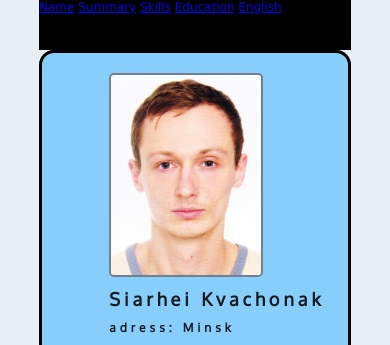
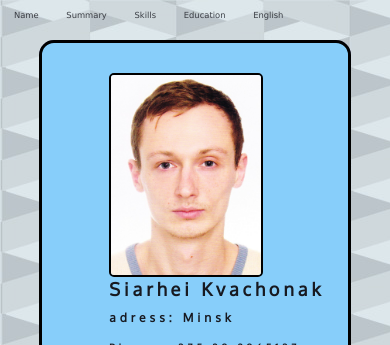
Before and after one commit to Segrey1989/rsschool-codejam1-cv, a plain HTML site: page index.html in a window 390 px wide. Shown: the top 345 px of the page. Drawn offline with Linux system fonts and the light colour scheme.

Commit message:
feat: add styles for navigation menu

```diff
--- a/style.css
+++ b/style.css
@@ -3,10 +3,14 @@
 html {
   font: 12px Verdana, Arial, sans-serif;
   background-color: #E5EFF4;
+  background-image: url("background.jpg");
+  background-blend-mode: multiply;
+  background-attachment: fixed;
 }
 
 body {
   margin: 0;
+  padding: 0;
 }
 
 #wrapper {
@@ -27,13 +31,36 @@ nav {
   position: fixed;
   top: 0;
   display: block;
-  width: 80%;
+  width: 100%;
   height: 50px;
-  margin-left:10%;
-  background-color:black;
   z-index: 5;
 }
 
+nav div{
+  width:80%;
+  margin: 0 auto;
+  background-color: rgb(149, 149, 197);
+  border-radius: 10px;
+}
+
+nav a {
+  display: inline-block;
+  height: 50px;
+  box-sizing: border-box;
+   margin-left: 5%;
+  padding: 10px;
+  font-size: 1.5em;
+  color: rgb(23, 25, 32);
+  font-weight: 900;
+  text-decoration:none;
+  opacity: 0.8;
+}
+
+nav a:hover{
+  color: rgb(238, 246, 253);
+  background-color: rgb(23, 25, 32);
+  opacity: 1;
+}
 
 #name, #summary, #skills, #education, #english {
   margin-top: 20px;
@@ -44,19 +71,19 @@ nav {
 }
 
 #name {
-  margin-top:50px;
+  margin-top:60px;
   height: 300px;
 }
 
 #name img {
   position: relative;
   float: left;
-  top: 20px;
+  top: 30px;
   left: 5%;
   display: block;
   height: 200px;
   width: 150px;
-  border: 2px solid slategrey;
+  border: 2px solid black;
   border-radius: 5px;
 }
 
@@ -146,11 +173,20 @@ nav {
 }
 
 @media(max-width:640px){
+  nav a {
+    height: 30px;
+    margin-left: 1%;
+    padding: 10px;
+    font-size: 0.7em;
+    font-weight: 300;
+  }
+
   #wrapper {
     height: 2000px;
   }
 
   #name {
+    margin-top: 40px;
     height: 450px;
   }
 
@@ -187,7 +223,15 @@ nav {
 
 }
 
-@media(min-width:641px) and (max-width: 800px){
+@media(min-width:641px) and (max-width: 865px){
+  nav a {
+    height: 40px;
+    margin-left: 2%;
+    padding: 10px;
+    font-size: 1.1em;
+    font-weight: 600;
+  }
+
   #wrapper {
     height: 1700px;
   }
```
